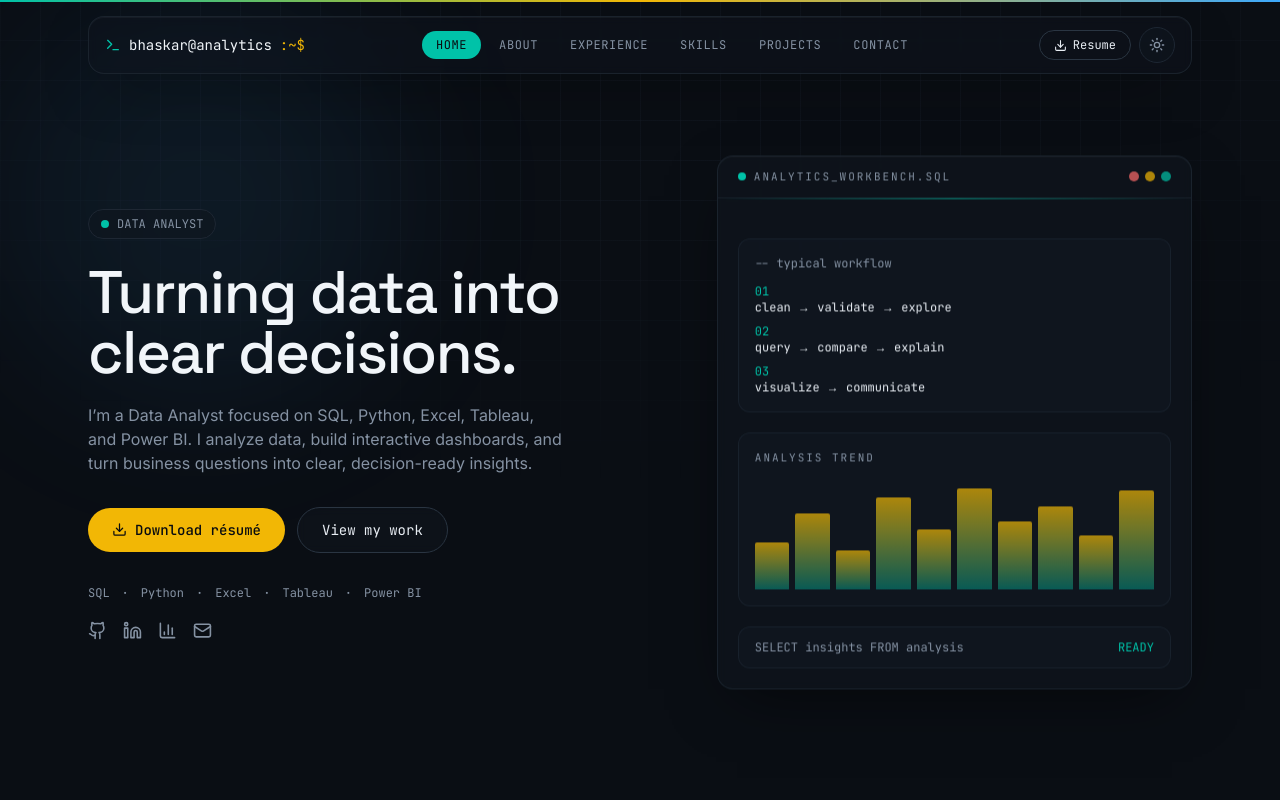
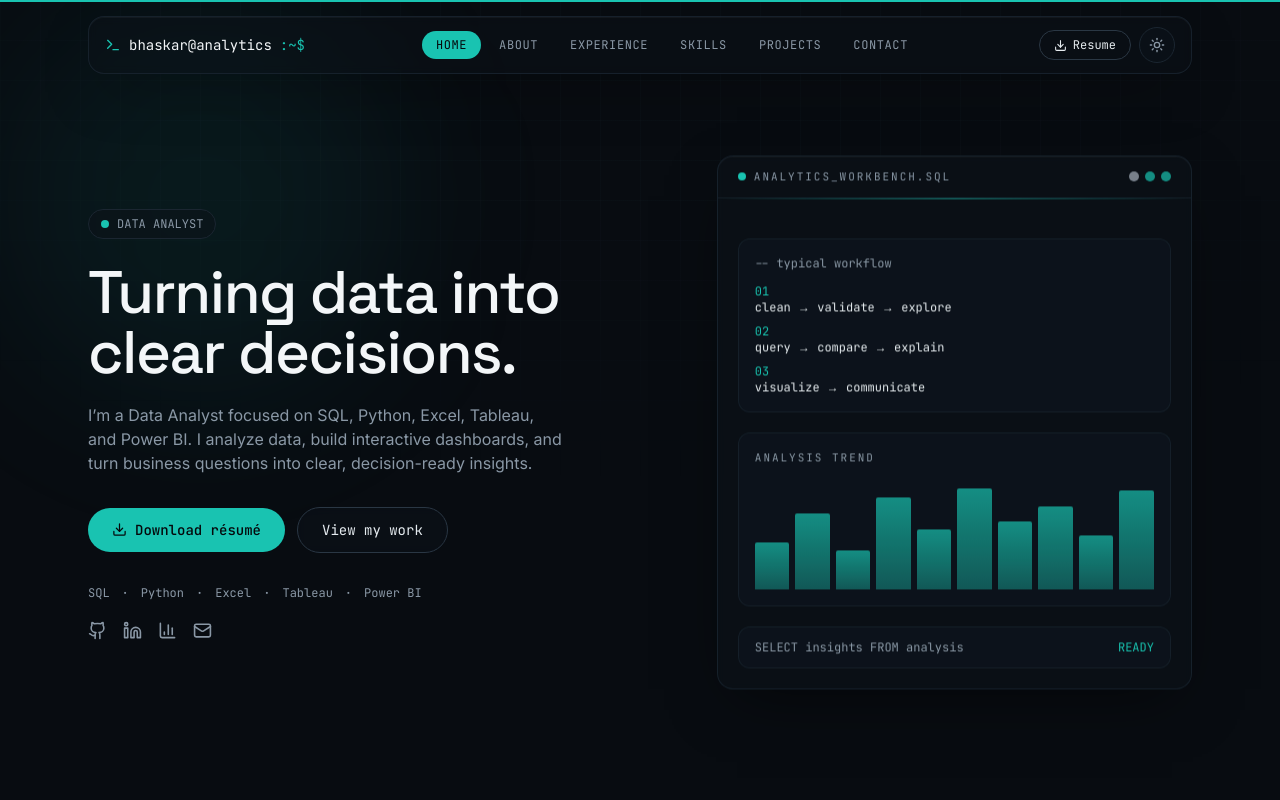
Before and after one commit to bhaskar-nb/portfolio, a Next.js app: page / in a window 1280 px wide. Shown: the top 800 px of the page. Built offline with nearby package versions, Linux system fonts and the light colour scheme.

Commit message:
Refine portfolio dark color palette

```diff
--- a/tailwind.config.ts
+++ b/tailwind.config.ts
@@ -11,33 +11,33 @@
     extend: {
       colors: {
         base: {
-          900: "#080B10",
-          800: "#0A0E14",
-          700: "#10161F",
-          600: "#161D29",
-          500: "#1E2733",
-          400: "#2A3542",
+          900: "#05080B",
+          800: "#080C11",
+          700: "#0D131A",
+          600: "#131B24",
+          500: "#1B2631",
+          400: "#2A3744",
         },
         ink: {
-          100: "#F1F5F9",
-          200: "#E8EDF3",
-          400: "#8592A3",
-          600: "#5B6675",
+          100: "#F3F6F8",
+          200: "#E5EBEF",
+          400: "#8A98A6",
+          600: "#606D79",
         },
         gold: {
-          DEFAULT: "#F2B705",
-          soft: "#F2B70522",
+          DEFAULT: "#19C3B1",
+          soft: "#19C3B122",
         },
         teal: {
-          DEFAULT: "#00C2A8",
-          soft: "#00C2A822",
+          DEFAULT: "#19C3B1",
+          soft: "#19C3B122",
         },
         wire: {
-          DEFAULT: "#3DA9FC",
-          soft: "#3DA9FC22",
+          DEFAULT: "#19C3B1",
+          soft: "#19C3B122",
         },
         rose: {
-          DEFAULT: "#FF6B6B",
+          DEFAULT: "#A7B1BC",
         },
       },
       fontFamily: {
@@ -47,9 +47,9 @@
       },
       backgroundImage: {
         "grid-fine":
-          "linear-gradient(to right, #1E273340 1px, transparent 1px), linear-gradient(to bottom, #1E273340 1px, transparent 1px)",
+          "linear-gradient(to right, #1B263122 1px, transparent 1px), linear-gradient(to bottom, #1B263122 1px, transparent 1px)",
         "radial-fade":
-          "radial-gradient(circle at 50% 0%, rgba(61,169,252,0.12), transparent 60%)",
+          "radial-gradient(circle at 50% 0%, rgba(25,195,177,0.08), transparent 60%)",
       },
       backgroundSize: {
         grid: "40px 40px",
```
